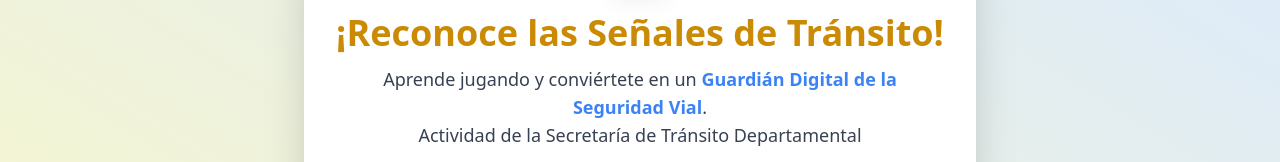
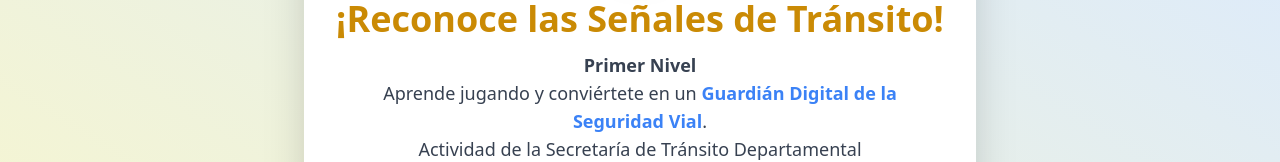
Before and after one commit to BOTHEART911/transito-nivel-1, a plain HTML site: page index.html in a window 1280 px wide. Shown: the part 160-322 px from the top of the page. Drawn offline with nearby package versions, Linux system fonts and the light colour scheme.

Commit message:
Update index.html

```diff
--- a/index.html
+++ b/index.html
@@ -392,7 +392,7 @@ function renderInicio() {
     <div class="bg-white rounded-3xl shadow-2xl p-8 flex flex-col items-center animate-fadeIn">
       <img src="https://res.cloudinary.com/dqqeavica/image/upload/v1756743104/secretaria_de_Transito_nxsvyp.jpg" alt="Secretaría de Tránsito" class="tránsito-entity-img mb-3" style="margin-bottom: 1rem;">
       <h1 class="text-4xl font-bold mb-3 text-yellow-600 text-center">¡Reconoce las Señales de Tránsito!</h1>
-      <div class="mb-4 text-lg text-gray-700 text-center">Aprende jugando y conviértete en un <span class="font-semibold text-blue-500">Guardián Digital de la Seguridad Vial</span>.<br>Actividad de la Secretaría de Tránsito Departamental</div>
+      <div class="mb-4 text-lg text-gray-700 text-center"><b>Primer Nivel</b><br>Aprende jugando y conviértete en un <span class="font-semibold text-blue-500">Guardián Digital de la Seguridad Vial</span>.<br>Actividad de la Secretaría de Tránsito Departamental</div>
       <div class="flex flex-col items-center mb-3">
         <label class="mb-1 text-gray-600 font-medium">Nombre:</label>
         <input type="text" id="nombre" class="rounded-lg border-2 border-blue-200 px-4 py-2 focus:outline-none focus:ring-2 focus:ring-blue-400 transition w-56 mb-2 text-center" maxlength="12" placeholder="Tu nombre...">
```
